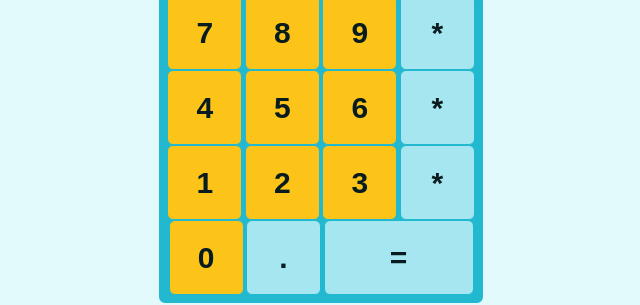
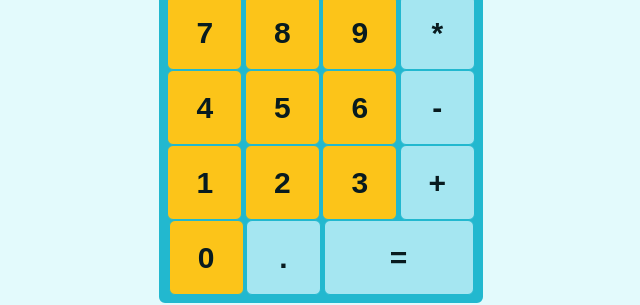
Before and after one commit to makia014/calculator, a plain HTML site: page index.html in a window 1280 px wide. Shown: the part 330-635 px from the top of the page, 319-959 px from the left. Drawn offline with Linux system fonts and the light colour scheme.

Commit message:
Fix subtract and add typos

```diff
--- a/index.html
+++ b/index.html
@@ -26,13 +26,13 @@
         <button class="operand num">4</button>
         <button class="operand num">5</button>
         <button class="operand num">6</button>
-        <button class="operator multiply">*</button>
+        <button class="operator subtract">-</button>
       </div>
       <div class="row">
         <button class="operand num">1</button>
         <button class="operand num">2</button>
         <button class="operand num">3</button>
-        <button class="operator multiply">*</button>
+        <button class="operator add">+</button>
       </div>
       <div class="row">
         <button class="operand num">0</button>
```
